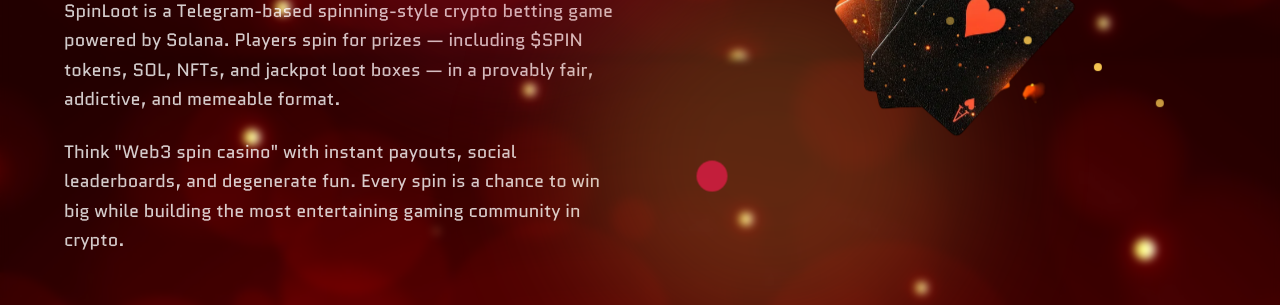
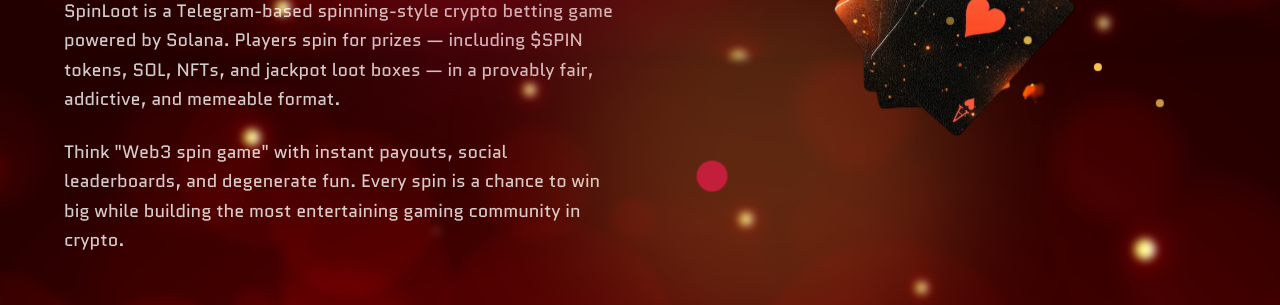
Before and after one commit to noorshanu/spineloot, a React (Vite) app: page / in a window 1280 px wide. Shown: the part 1520-1825 px from the top of the page. Built offline with nearby package versions, Linux system fonts and the light colour scheme.

Commit message:
Update Aboutus.tsx

```diff
--- a/src/components/Aboutus.tsx
+++ b/src/components/Aboutus.tsx
@@ -39,7 +39,7 @@
             </p>
 
             <p className="text-lg text-white/80 leading-relaxed">
-              Think "Web3 spin casino" with instant payouts, social leaderboards, and degenerate fun.
+              Think "Web3 spin game" with instant payouts, social leaderboards, and degenerate fun.
               Every spin is a chance to win big while building the most entertaining gaming community in crypto.
             </p>
 
```
